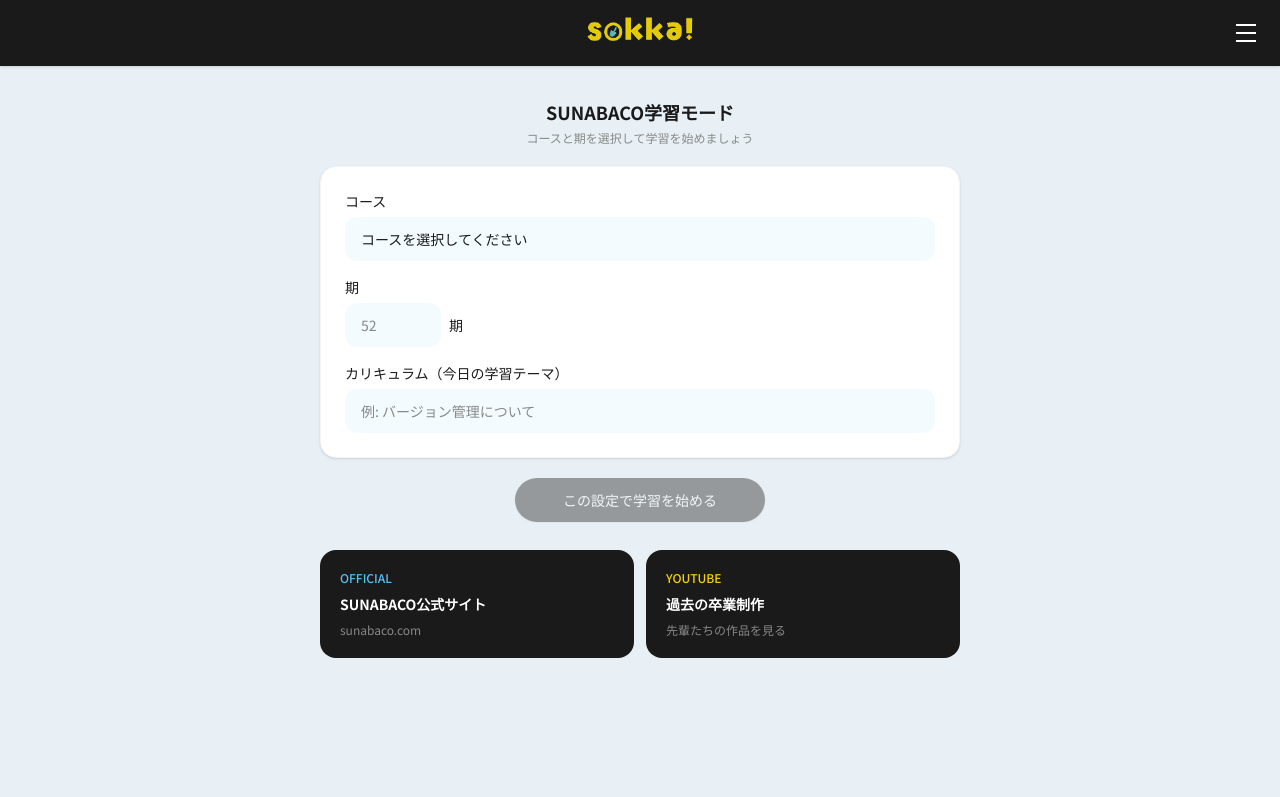
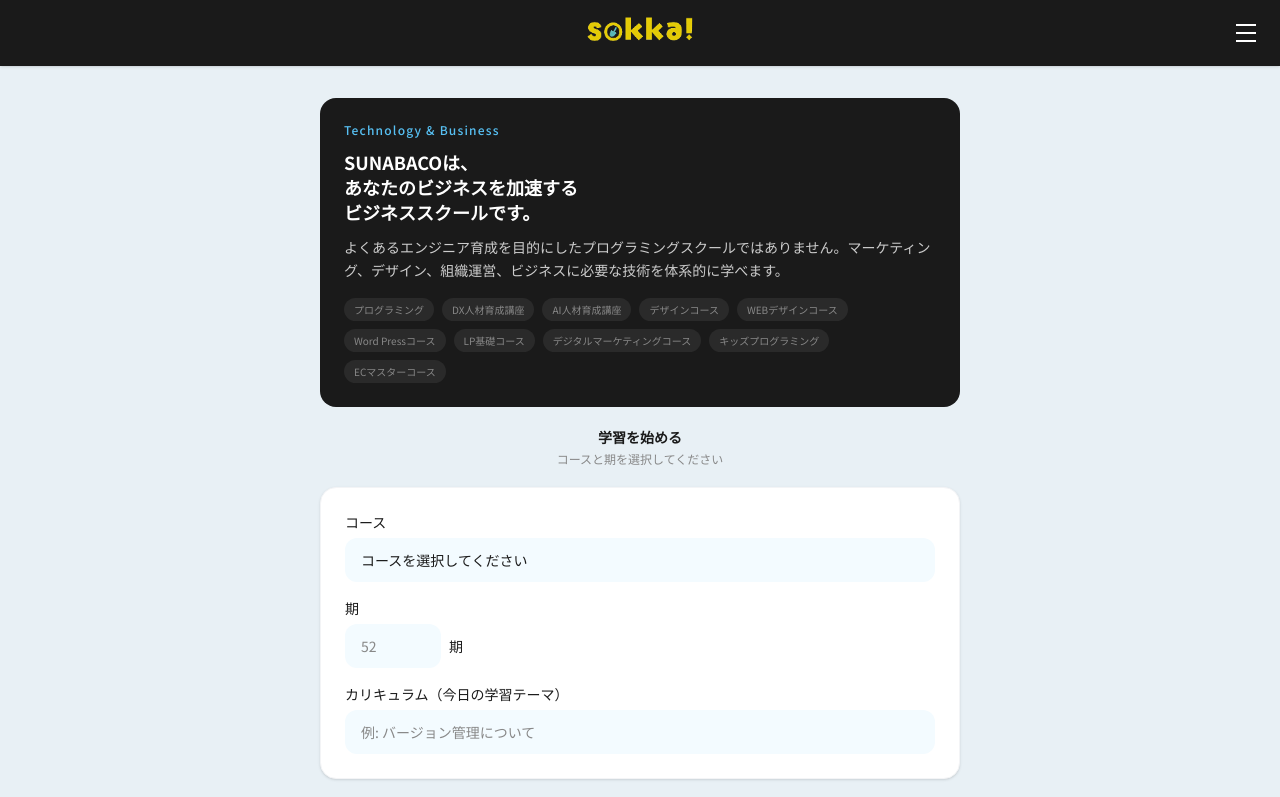
Before and after one commit to nekoenekoayosan/sokka, a Next.js app: page /sunabaco in a window 1280 px wide. Shown: the top 797 px of the page. Built offline with nearby package versions, Linux system fonts and the light colour scheme.

Commit message:
Add SUNABACO introduction section to setup page
Co-Authored-By: Claude Opus 4.6 (1M context) <noreply@anthropic.com>

```diff
--- a/src/app/components/SunabacoSetup.tsx
+++ b/src/app/components/SunabacoSetup.tsx
@@ -35,10 +35,26 @@ export default function SunabacoSetup({ onConfirm, initialConfig }: SunabacoSetu
 
   return (
     <div className="flex flex-col gap-5 w-full">
-      {/* SUNABACOヘッダー */}
+      {/* SUNABACO紹介セクション */}
+      <div className="bg-[#1A1A1A] rounded-2xl p-6 flex flex-col gap-3">
+        <p className="text-xs text-[#57C0F3] font-medium tracking-widest">Technology & Business</p>
+        <h2 className="text-lg font-bold text-white leading-snug">
+          SUNABACOは、<br />あなたのビジネスを加速する<br />ビジネススクールです。
+        </h2>
+        <p className="text-sm text-[#CCCCCC] leading-relaxed">
+          よくあるエンジニア育成を目的にしたプログラミングスクールではありません。マーケティング、デザイン、組織運営、ビジネスに必要な技術を体系的に学べます。
+        </p>
+        <div className="flex flex-wrap gap-2 mt-1">
+          {COURSES.map((c) => (
+            <span key={c} className="text-[10px] text-[#888888] bg-[#2A2A2A] px-2.5 py-1 rounded-full">{c}</span>
+          ))}
+        </div>
+      </div>
+
+      {/* 学習設定 */}
       <div className="text-center">
-        <h2 className="text-lg font-bold text-[#1A1A1A]">SUNABACO学習モード</h2>
-        <p className="text-xs text-[#888888] mt-1">コースと期を選択して学習を始めましょう</p>
+        <h3 className="text-sm font-bold text-[#1A1A1A]">学習を始める</h3>
+        <p className="text-xs text-[#888888] mt-1">コースと期を選択してください</p>
       </div>
 
       <div className="bg-white rounded-2xl border border-gray-100 shadow-sm p-6 flex flex-col gap-4">
```
